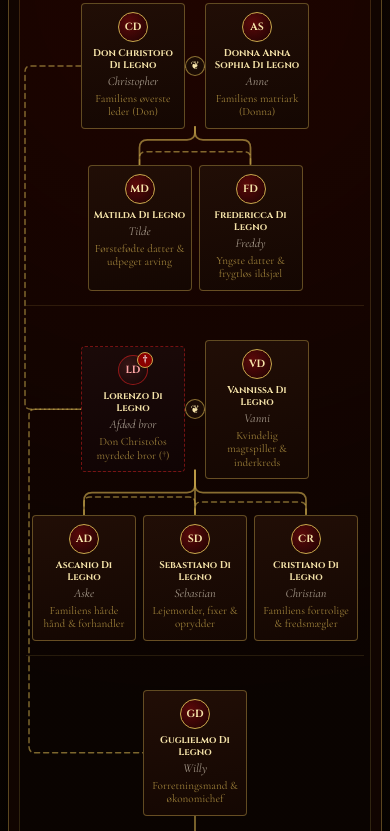
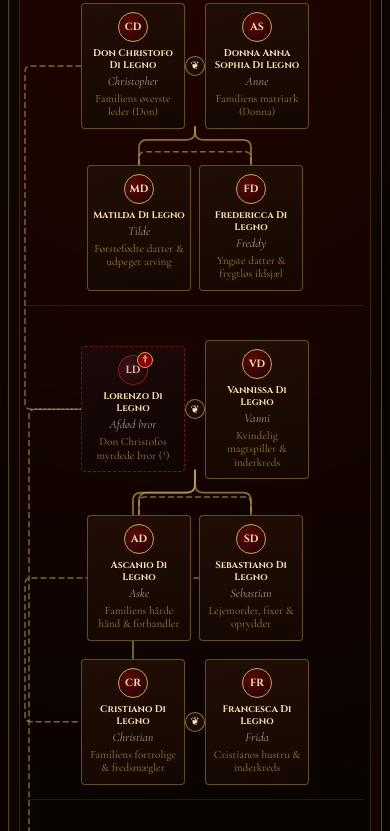
Before and after one commit to Chriswood12/MafiaNytaar, a plain HTML site: page index.html in a window 390 px wide. Shown: the part 2468-3299 px from the top of the page. Drawn offline with nearby package versions, Linux system fonts and the light colour scheme; a web font is replaced by a local one.

Commit message:
Tilføj Frida (Francesca Di Legno) og opdater Christian i slægtstræ og 9+1 roller

```diff
--- a/app.js
+++ b/app.js
@@ -292,8 +292,35 @@
           const childrenWrap = document.createElement('div');
           childrenWrap.className = 'tree-branch-children';
           children.forEach((child) => {
+            if (placedChildren.has(child.id)) return;
             placedChildren.add(child.id);
-            childrenWrap.appendChild(createMemberNode(child));
+
+            const childMarriage = marriagePairs.find(
+              ([a, b]) =>
+                (a === child.id && !placedChildren.has(b) && peopleById.has(b)) ||
+                (b === child.id && !placedChildren.has(a) && peopleById.has(a))
+            );
+
+            if (childMarriage) {
+              const spouseId = childMarriage[0] === child.id ? childMarriage[1] : childMarriage[0];
+              const spouse = peopleById.get(spouseId);
+              placedChildren.add(spouse.id);
+
+              const coupleEl = document.createElement('div');
+              coupleEl.className = 'couple-unit';
+
+              const tieEl = document.createElement('div');
+              tieEl.className = 'marriage-tie';
+              tieEl.setAttribute('aria-hidden', 'true');
+              const tieBadge = document.createElement('span');
+              tieBadge.textContent = '❦';
+              tieEl.appendChild(tieBadge);
+
+              coupleEl.append(createMemberNode(child), tieEl, createMemberNode(spouse));
+              childrenWrap.appendChild(coupleEl);
+            } else {
+              childrenWrap.appendChild(createMemberNode(child));
+            }
           });
           branchEl.appendChild(childrenWrap);
         }
@@ -818,7 +845,7 @@
       sealBg: 'radial-gradient(circle at 35% 35%, #c9a84c, #7a5c10)',
       color: '#c9a84c',
       description:
-        'Du er Don Christofo og aftenens spilleder (Gamemaster). Du kender alle 8 spilleres roller: 2 Forrædere (Aske & Jacob), 1 Efterforsker/Seer (Vanni), 1 Giftblander/Heks (Anne), 1 Snigskytte/Jæger (Sebastian) og 3 Familiemedlemmer (Tilde, Freddy & Christian).',
+        'Du er Don Christofo og aftenens spilleder (Gamemaster). Du kender alle 9 spilleres roller: 2 Forrædere (Aske & Jacob), 1 Efterforsker/Seer (Vanni), 1 Giftblander/Heks (Anne), 1 Snigskytte/Jæger (Sebastian) og 4 Familiemedlemmer (Tilde, Freddy, Christian & Frida).',
       secret: 'Du ved alt. Styr natten og hold orden i familien.',
       charSecret:
         'Don Christofo har gennem årene truffet beslutninger, som har skabt fjender både inden for og uden for familien. Mordet på hans bror Lorenzo kan være tættere forbundet med hans egen fortid, end han ønsker at indrømme.'
@@ -925,7 +952,20 @@
         'Du er et loyalt familiemedlem (Landsbyboer) uden specielle nat-evner. Din styrke er debatten og afstemningen om dagen — observér, lyt og stem forræderne ud.',
       secret: 'Hold hovedet koldt — de farligste løgne siges med et smil.',
       charSecret:
-        'Cristiano har en vidunderlig kvinde i sit liv, som han elsker højt. Hun ved intet om hans mafiafamilie. Han har løjet for hende og lever et dobbeltliv for at beskytte hende fra sin families mørke verden. Hvad sker der, hvis hun en dag finder ud af, hvem han i virkeligheden er?'
+        'Francesca presser Cristiano til at engagere sig mere i familien og kæmpe for en stærkere position. Han er splittet mellem sit ønske om fred og hendes ambitioner. Hvor langt vil han gå for hendes skyld?'
+    },
+    STELLA: {
+      realName: 'Frida',
+      mafiaName: 'Francesca Di Legno',
+      emoji: '👔',
+      role: 'Familiemedlem',
+      sealBg: 'radial-gradient(circle at 35% 35%, #3a3a3a, #111)',
+      color: '#94a3b8',
+      description:
+        'Du er et loyalt familiemedlem (Landsbyboer) uden specielle nat-evner. Din styrke er debatten og afstemningen om dagen — observér, lyt og stem forræderne ud.',
+      secret: 'Magten tilfalder dem, der tør tage den. Spil dine kort klogt ved bordet.',
+      charSecret:
+        'Francesca presser på for, at Cristiano skal blande sig mere i familiens magtkampe. Hun mener, at han fortjener en langt større position, og at familien ville stå stærkere, hvis han tog mere kontrol. Men hvor langt er hun villig til at gå for at få ham til tops?'
     }
   };
 
--- a/family-data.js
+++ b/family-data.js
@@ -185,15 +185,33 @@ window.FAMILY_TREE_DATA = {
       generation: 2,
       status: 'alive',
       monogram: 'CR',
-      relationSummary: 'Søn af Lorenzo og Vannissa · Bror til Ascanio og Sebastiano · Fætter til Matilda, Fredericca og Giacomo',
+      relationSummary: 'Søn af Lorenzo og Vannissa · Bror til Sebastiano og Ascanio · Fætter til Matilda, Fredericca og Giacomo · Gift med Francesca Di Legno',
       position:
-        'Familiens fortrolige og fredsmægler. Han er familiens rolige samlingspunkt og den, alle går til, når de har brug for en at tale med. Han lytter, giver gode råd og forsøger at skabe ro, men bliver alligevel altid trukket ind i familiens konflikter.',
+        'Familiens fortrolige og fredsmægler. Han er familiens rolige samlingspunkt, som alle går til for råd og støtte. Han forsøger altid at skabe fred, men bliver ofte trukket ind i familiens konflikter.',
       personality:
+        'Rolig, venlig, charmerende og omsorgsfuld. Han er god til at lytte og hader konflikter. Han forsøger altid at se det bedste i andre, men har svært ved at sige fra.',
+      reputation:
         'Cristiano er rolig, venlig, sød, charmerende og omsorgsfuld. Han er imødekommende, god til at lytte, give råd og en person, man trygt kan betro sig til. Han hader konflikter og forsøger altid at se det bedste i andre.',
+      quote: 'Jeg ønsker ikke problemer. Jeg ønsker bare, at vi alle kan leve i fred. Men måske er det på tide, at jeg tænker på vores egen familie først.',
+      traits: ['Fredsmægler', 'Fortrolig', 'Omsorgsfuld']
+    },
+    {
+      id: 'frida',
+      mafiaName: 'Francesca Di Legno',
+      realName: 'Frida',
+      title: 'Cristianos hustru & inderkreds',
+      generation: 2,
+      status: 'alive',
+      monogram: 'FR',
+      relationSummary: 'Gift med Cristiano Di Legno · Svigerdatter til Vannissa og afdøde Lorenzo · Svigerinde til Ascanio og Sebastiano',
+      position:
+        'Cristianos hustru og en kvinde med ambitioner på familiens vegne. Hun ønsker, at Cristiano blander sig mere i familiens beslutninger og tager en større rolle i kampen om magten.',
+      personality:
+        'Ambitiøs, selvsikker, vidunderlig smuk og viljestærk. Francesca ved, hvad hun vil have, og er ikke bange for at sige sin mening. Hun elsker Cristiano mere end livet selv, men mener, at han er alt for godtroende og tilbageholdende, når det kommer til familien. Hun ser muligheder, hvor andre ser problemer, og mener ikke, at man skal lade magten gå til spilde.',
       reputation:
-        'Familiens gode hjerte. Han er vellidt af alle og kendt som den fornuftige mand, der helst holder sig uden for familiens beskidte forretninger. Ingen ved dog altid, hvor han er, eller hvad han foretager sig.',
-      quote: 'Jeg ønsker ikke problemer. Jeg ønsker bare, at vi alle kan leve i fred. Men det er åbenbart for meget at bede om i denne familie.',
-      traits: ['Fredsmægler', 'Fortrolig', 'Omsorgsfuld']
+        'Francesca er ikke den, der råber højest, men hun ved, hvordan man får sin vilje med hendes flirtende væremåde. Hun er elegant og veltalende, men bag det smukke ydre gemmer der sig en kvinde med store ambitioner. Nogle mener, at hun har alt for stor indflydelse på Cristiano.',
+      quote: 'Skat, det er på tide, du holder op med at mægle mellem dem og begynder at bestemme over dem.',
+      traits: ['Ambitiøs', 'Viljestærk', 'Elegant']
     },
     {
       id: 'jacob',
@@ -237,6 +255,9 @@ window.FAMILY_TREE_DATA = {
     { from: 'sebastian', to: 'christian', type: 'sibling', label: 'Brødre' },
 
     // Guglielmos søn
-    { from: 'willy', to: 'jacob', type: 'parent', label: 'Far / Søn' }
+    { from: 'willy', to: 'jacob', type: 'parent', label: 'Far / Søn' },
+
+    // Ægteskab i 2. generation
+    { from: 'christian', to: 'frida', type: 'marriage', label: 'Ægtefæller' }
   ]
 };
--- a/index.html
+++ b/index.html
@@ -12,7 +12,7 @@
   <link rel="preconnect" href="https://fonts.googleapis.com" />
   <link rel="preconnect" href="https://fonts.gstatic.com" crossorigin />
   <link href="https://fonts.googleapis.com/css2?family=Cinzel:wght@600;700;900&family=Cormorant+Garamond:ital,wght@0,400;0,600;0,700;1,400&family=IM+Fell+English:ital@1&display=swap" rel="stylesheet" />
-  <link rel="stylesheet" href="styles.css?v=4" />
+  <link rel="stylesheet" href="styles.css?v=5" />
 </head>
 <body>
 
@@ -225,7 +225,7 @@
     </div>
   </div>
 
-  <script src="family-data.js?v=2" defer></script>
-  <script src="app.js?v=2" defer></script>
+  <script src="family-data.js?v=5" defer></script>
+  <script src="app.js?v=5" defer></script>
 </body>
 </html>
--- a/styles.css
+++ b/styles.css
@@ -592,7 +592,7 @@ body.intro-done #letter-wrap {
    SLÆGTSTRÆ-SEKTION (FAMIGLIA DI LEGNO)
 ════════════════════════════════════════════ */
 #tree-section {
-  max-width: 1060px;
+  max-width: 1120px;
   margin: 30px auto 0;
 }
 
@@ -894,7 +894,7 @@ svg.tree-lines {
 
 /* ── Member Card Node ── */
 .tree-node {
-  width: 126px;
+  width: 118px;
   background: linear-gradient(170deg, #210e06 0%, #140702 100%);
   border: 1px solid rgba(201, 168, 76, 0.42);
   border-radius: 4px;
@@ -1682,7 +1682,7 @@ svg.tree-lines {
   text-align: center;
 }
 
-@media (max-width: 960px) {
+@media (max-width: 1040px) {
   .tree-generations {
     flex-direction: column;
     align-items: center;
@@ -1726,7 +1726,9 @@ svg.tree-lines {
     padding: 20px 6px 20px;
   }
   .tree-branch-children {
-    gap: 7px;
+    flex-wrap: wrap;
+    row-gap: 18px;
+    column-gap: 8px;
   }
   .tree-node {
     width: 104px;
```
